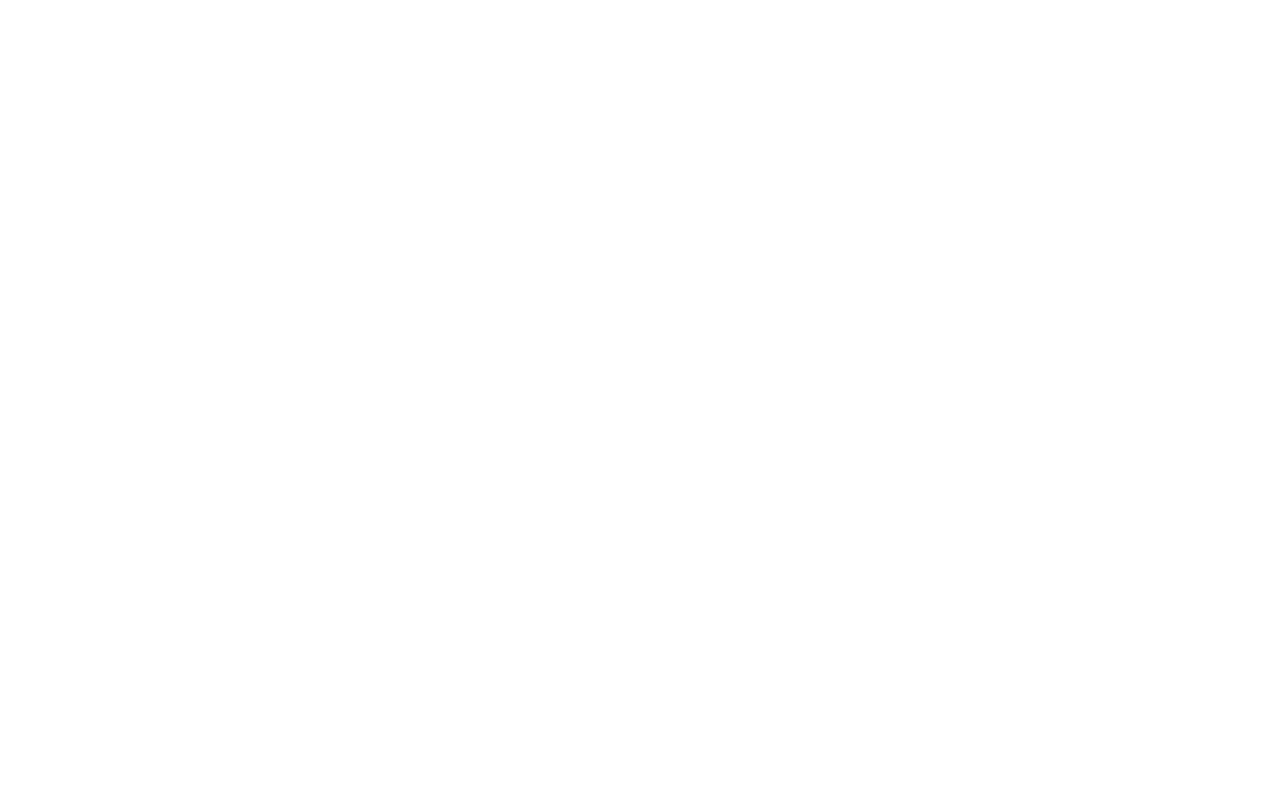
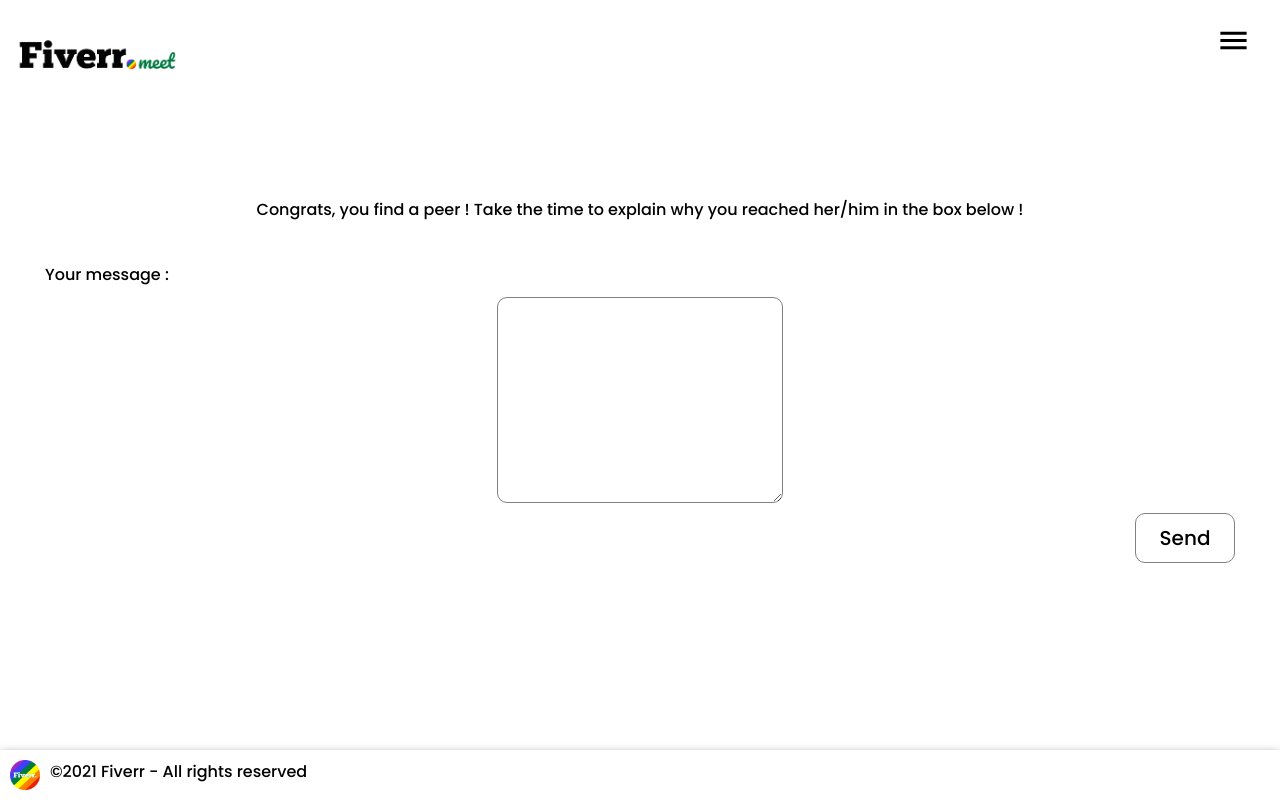
Before and after one commit to JenniferMrm/HackatonWCS2021, a React (Create React App) app in the folder fiverrmeet/: page /message in a window 1280 px wide. Built offline with nearby package versions, Linux system fonts and the light colour scheme.

Commit message:
message view

```diff
--- a/fiverrmeet/package.json
+++ b/fiverrmeet/package.json
@@ -11,6 +11,7 @@
     "material-icons": "^0.7.4",
     "react": "^17.0.2",
     "react-dom": "^17.0.2",
+    "react-modal": "^3.14.3",
     "react-router-dom": "^5.2.0",
     "react-scripts": "4.0.3",
     "web-vitals": "^1.1.2"
--- a/fiverrmeet/src/App.js
+++ b/fiverrmeet/src/App.js
@@ -63,7 +63,7 @@
         />
         <Route
           exact
-          path="/sendMessage"
+          path="/message"
           render={() => (
             <Main>
               <Message />
--- a/fiverrmeet/src/layout/components/Footer.jsx
+++ b/fiverrmeet/src/layout/components/Footer.jsx
@@ -24,7 +24,9 @@
         src="./assets/Logo.png"
         alt="logo"
       ></img>
-      <p style={{ fontFamily: "Poppins" }}>©2021 Fiverr - All right reserved</p>
+      <p style={{ fontFamily: "Poppins" }}>
+        ©2021 Fiverr - All rights reserved
+      </p>
     </div>
   );
 }
--- a/fiverrmeet/src/view/accueil/Accueil.jsx
+++ b/fiverrmeet/src/view/accueil/Accueil.jsx
@@ -1,21 +1,7 @@
 import React from "react";
-import { useHistory } from "react-router-dom";
-
 
 function Accueil(props) {
-  const history = useHistory()
- setTimeout(() =>{
-   history.push('/Login')
- },4990)
-
-
-
-  return <div>
-    <img className = "logo"
-    id="logo-accueil"
-    alt="logoaccueil"
-    src="./assets/Logo.png"/>
-  </div>;
+  return <div></div>;
 }
 
 export default Accueil;
--- a/fiverrmeet/src/view/login/Login.jsx
+++ b/fiverrmeet/src/view/login/Login.jsx
@@ -1,7 +1,6 @@
 import React from "react";
 import Button from "@material-ui/core/Button";
 import { makeStyles } from "@material-ui/core/styles";
-import LockOpenIcon from "@material-ui/icons/LockOpen";
 import SendIcon from "@material-ui/icons/Send";
 
 const useStyles = makeStyles((theme) => ({
--- a/fiverrmeet/src/view/message/Message.jsx
+++ b/fiverrmeet/src/view/message/Message.jsx
@@ -1,7 +1,150 @@
-import React from "react";
+import React, { useState } from "react";
+import { makeStyles } from "@material-ui/core";
+import Modal from "react-modal";
+import { Link } from "react-router-dom";
 
-function Message(props) {
-  return <div></div>;
+const useStyles = makeStyles({
+  messageContainer: {
+    width: "100%",
+    height: "600px",
+    display: "flex",
+    justifyContent: "center",
+    alignItems: "center",
+    flexDirection: "column",
+  },
+
+  textarea: {
+    fontFamily: "Poppins",
+    margin: "0 20px",
+    width: "280px",
+    borderRadius: "10px",
+    border: "solid 1px grey",
+  },
+
+  label: {
+    alignSelf: "start",
+    margin: "0 45px 10px 45px",
+    fontFamily: "Poppins",
+  },
+
+  button: {
+    alignSelf: "end",
+    margin: "10px 45px 0 45px",
+    fontFamily: "Poppins",
+    fontSize: "20px",
+    background: "none",
+    width: "100px",
+    height: "50px",
+    border: "solid grey 1px",
+    borderRadius: "10px",
+  },
+
+  explanations: {
+    fontFamily: "Poppins",
+    margin: "0 25px 40px 25px",
+  },
+
+  description: {
+    fontFamily: "Poppins",
+    margin: "0 45px 40px 45px",
+  },
+
+  messageSend: {
+    fontFamily: "Poppins",
+    margin: "0 25px 40px 25px",
+    fontSize: "25px",
+  },
+
+  gif: {
+    width: "250px",
+    margin: "0 auto",
+  },
+
+  buttonModal: {
+    alignSelf: "end",
+    fontFamily: "Poppins",
+    fontSize: "20px",
+    background: "none",
+    width: "250px",
+    height: "50px",
+    border: "solid grey 1px",
+    borderRadius: "10px",
+  },
+
+  link: {
+    textDecoration: "none",
+    color: "inherit",
+    alignSelf: "end",
+  },
+});
+
+const modal = {
+  content: {
+    top: "50%",
+    left: "50%",
+    right: "auto",
+    bottom: "auto",
+    marginRight: "-50%",
+    transform: "translate(-50%, -50%)",
+    width: "80%",
+    height: "600px",
+    display: "flex",
+    justifyContent: "center",
+    flexDirection: "column",
+  },
+};
+
+function Message() {
+  const classes = useStyles();
+
+  const [open, setOpen] = useState(false);
+  function openModal() {
+    setOpen(true);
+  }
+
+  function closeModal() {
+    setOpen(false);
+  }
+
+  return (
+    <div className={classes.messageContainer}>
+      <p className={classes.description}>
+        Congrats, you find a peer ! Take the time to explain why you reached
+        her/him in the box below !
+      </p>
+      <label className={classes.label}>Your message :</label>
+      <textarea
+        name="text"
+        type="text"
+        cols="40"
+        rows="10"
+        className={classes.textarea}
+      ></textarea>
+      <button className={classes.button} onClick={openModal}>
+        Send
+      </button>
+      <Modal
+        isOpen={open}
+        onRequestClose={closeModal}
+        className={classes.modal}
+        style={modal}
+        contentLabel="Exemple Modal"
+      >
+        <p className={classes.messageSend}>
+          Your message was succesfully send !
+        </p>
+        <img src="assets/giphy.gif" alt="gif" className={classes.gif} />
+        <p className={classes.explanations}>
+          The freelancer you just picked will receive your message with your
+          coordinates. You will get an answer from her/him if she/he accepts to
+          work with you !
+        </p>
+        <Link to={"/home"} className={classes.link}>
+          <button className={classes.buttonModal}>Back to home page</button>
+        </Link>
+      </Modal>
+    </div>
+  );
 }
 
 export default Message;
```
Also changed, not shown: fiverrmeet/public/assets/giphy.gif (added), 1 other file (tests, documents, lock files or other folders).
